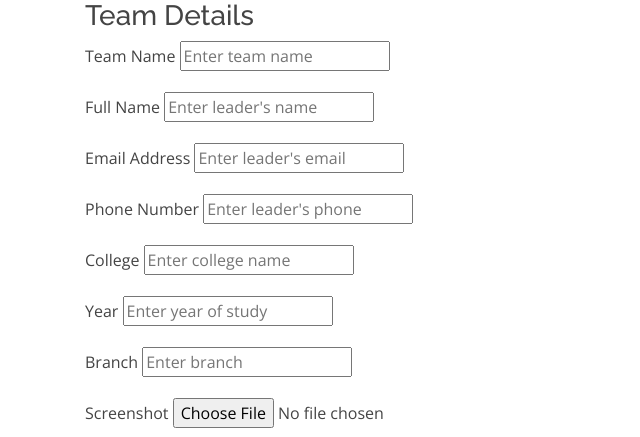
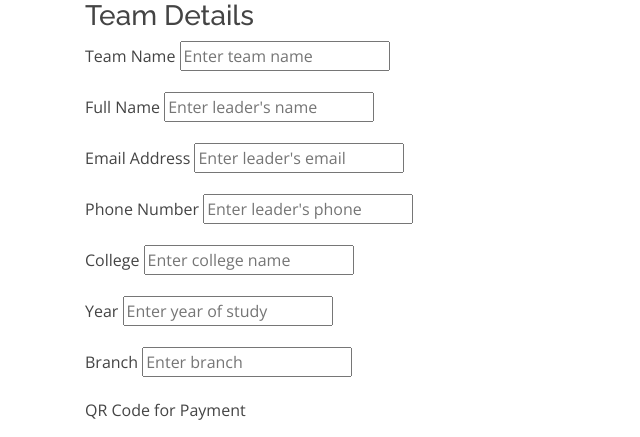
Before and after one commit to Vishnu252005/crob_payements, a Django app: a page that uses src/core/templates/crob/event_registration.html in a window 1280 px wide. Shown: the part 226-663 px from the top of the page, without its empty margins (0-640 px from the left). Run offline with Django 4.2, Linux system fonts and the light colour scheme; some libraries are stand-ins or nearby versions.

Commit message:
update registration

```diff
--- a/src/core/templates/crob/event_registration.html
+++ b/src/core/templates/crob/event_registration.html
@@ -53,6 +53,13 @@
                 <label for="branch">Branch</label>
                 <input type="text" id="branch" name="branch" placeholder="Enter branch" required>
             </div>
+
+            <!-- QR Code -->
+            <div class="form-group">
+                <label>QR Code for Payment</label>
+                <img src="https://example.com/qr-code.png" alt="QR Code" style="display: block; margin: 10px 0;">
+            </div>
+
             <div class="form-group">
                 <label for="screenshot">Screenshot</label>
                 <input type="file" id="screenshot" name="screenshot" required>
```
